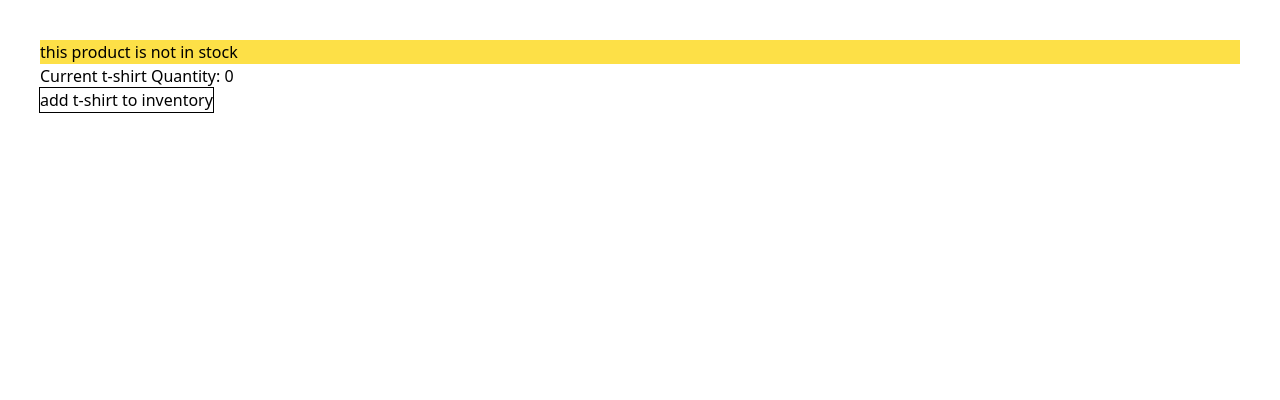
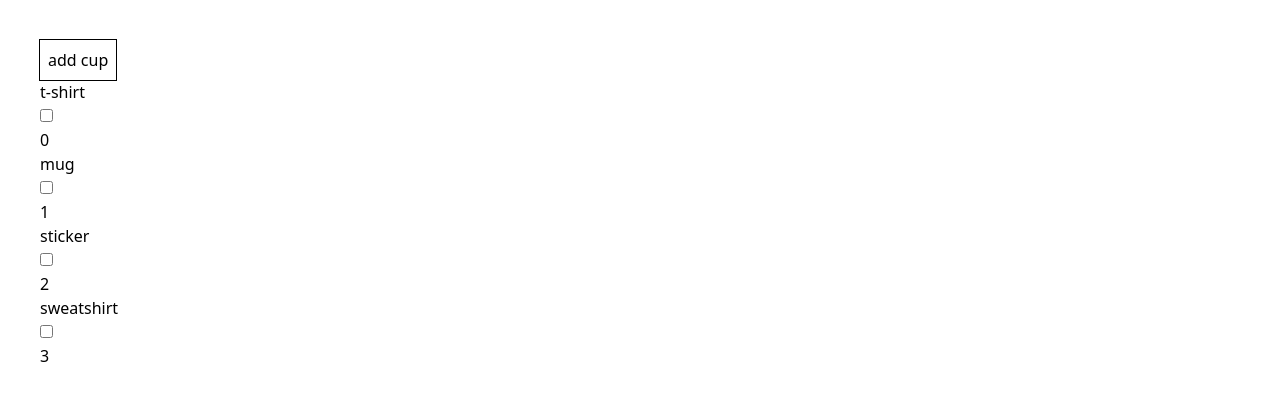
Before and after one commit to usung325/sveltekitTutorial, a SvelteKit app: page / in a window 1280 px wide. Shown: the top 400 px of the page. Built offline with nearby package versions, Linux system fonts and the light colour scheme.

Commit message:
keying each blocks

```diff
--- /dev/null
+++ b/src/components/Home5.svelte
@@ -0,0 +1,25 @@
+<script>
+    let products = [
+        {name: 't-shirt', quantity: 10},
+        {name: 'mug', quantity: 8},
+        {name: 'sticker', quantity: 50},
+        {name: 'sweatshirt', quantity: 10}
+    ]
+
+    function addProducts(){
+        let cup = {name: 'cup', quantity: 5}
+        products = [cup, ...products];
+    }
+
+</script>
+
+
+
+<div class="p-10">
+    <button class="p-2 outline outline-1" on:click={()=>{addProducts()}}> add cup </button>
+    {#each products as product, i (product.name)}  <!-- this is key-ing each blocks -->
+        <h3>{product.name}</h3>
+        <input type="checkbox">
+        <div>{i}</div>
+    {/each}
+</div>
--- a/src/routes/+page.svelte
+++ b/src/routes/+page.svelte
@@ -3,9 +3,10 @@
     import Home2 from "../components/Home2.svelte";
     import Home3 from "../components/Home3.svelte";
     import Home4 from "../components/Home4.svelte";
+    import Home5 from "../components/Home5.svelte";
 
 
 </script>
 
 <!-- <Home /> -->
-<Home4 />
+<Home5 />
```
